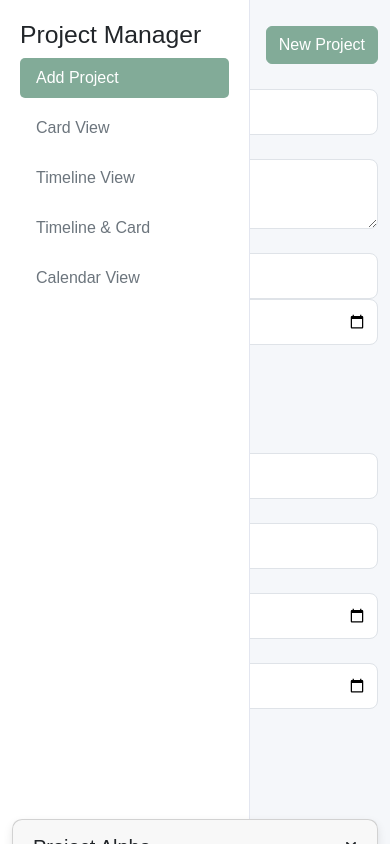
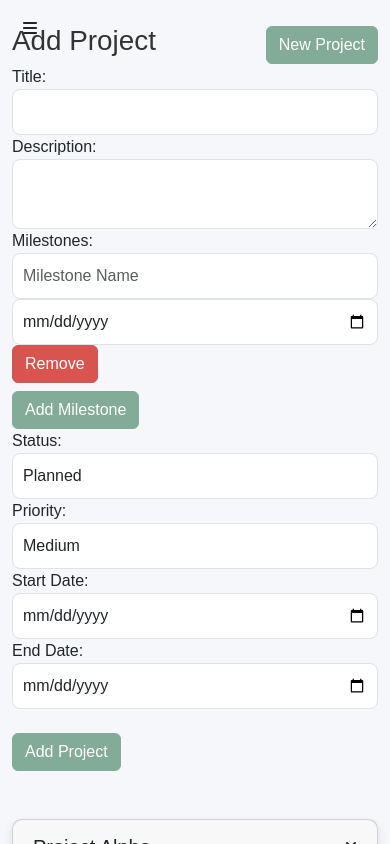
Before and after one commit to rufio89/project-tracker, a React (Create React App) app: page / in a window 390 px wide. Shown: the top 844 px of the page. Built offline with nearby package versions, Linux system fonts and the light colour scheme.

Commit message:
Fix mbile issues

```diff
--- a/src/App.css
+++ b/src/App.css
@@ -85,6 +85,7 @@ body {
   box-shadow: 0 4px 10px rgba(0, 0, 0, 0.05);
 }
 
+/* Sidebar Styles */
 .sidebar {
   background-color: #ffffff;
   border-right: 1px solid #e3e6f0;
@@ -94,7 +95,31 @@ body {
   top: 0;
   left: 0;
   width: 250px;
+  transition: transform 0.3s ease-in-out;
 }
+
+.sidebar.open {
+  transform: translateX(0);
+}
+
+.sidebar {
+  transform: translateX(-100%);
+}
+
+@media (min-width: 768px) {
+  .sidebar {
+    transform: translateX(0);
+  }
+}
+
+.btn-custom.d-md-none {
+  position: fixed; /* Use fixed positioning */
+  top: 10px; /* Adjust as needed */
+  left: 10px; /* Align to the left */
+  z-index: 1000;
+  text-align: left;;
+}
+
 
 .sidebar .nav-link {
   color: #6c757d;
--- a/src/App.js
+++ b/src/App.js
@@ -5,6 +5,8 @@ import ProjectForm from './ProjectForm';
 import ProjectList from './ProjectList';
 import ProjectTimeline from './ProjectTimeline';
 import CalendarView from './CalendarView';
+import { FontAwesomeIcon } from '@fortawesome/react-fontawesome';
+import { faBars } from '@fortawesome/free-solid-svg-icons';
 
 
 const App = () =>{
@@ -12,6 +14,7 @@ const App = () =>{
   const [view, setView] = useState('add-project');
   const [title, setTitle] = useState('Add Project');
   const [editingProject, setEditingProject] = useState(null);
+  const [sidebarOpen, setSidebarOpen] = useState(false);
 
 
   useEffect(()=>{
@@ -49,17 +52,25 @@ const App = () =>{
   const handleNavClick = (view, title) => {
     setView(view);
     setTitle(title);
+    if (window.innerWidth < 768) {
+      setSidebarOpen(false);
+    }
   };
 
-
+  const toggleSidebar = () => {
+    setSidebarOpen(!sidebarOpen);
+  };
 
 
   return (
     <div className="container">
     <div className="row">
-      <div className="col-md-3 sidebar">
+      <button className="btn btn-custom d-md-none" onClick={toggleSidebar}>
+      <FontAwesomeIcon icon={faBars} />
+      </button>
+      <div className={`col-md-3 sidebar ${sidebarOpen ? 'open' : ''}`}>
         <h2>Project Manager</h2>
-        <nav className="nav flex-column">
+        <nav className="nav flex-column mt-3">
         <a className={`nav-link ${view === 'add-project' ? 'active' : ''}`} href="#" onClick={()=> handleNavClick('add-project', 'Add Project')} /* eslint-disable-line jsx-a11y/anchor-is-valid */>Add Project</a>
         <a className={`nav-link ${view === 'card' ? 'active' : ''}`} href="#" onClick={()=> handleNavClick('card', 'Card View')} /* eslint-disable-line jsx-a11y/anchor-is-valid */>Card View</a>
         <a className={`nav-link ${view === 'timeline' ? 'active' : ''}`} href="#" onClick={()=> handleNavClick('timeline', 'Timeline View')} /* eslint-disable-line jsx-a11y/anchor-is-valid */>Timeline View</a>
```
